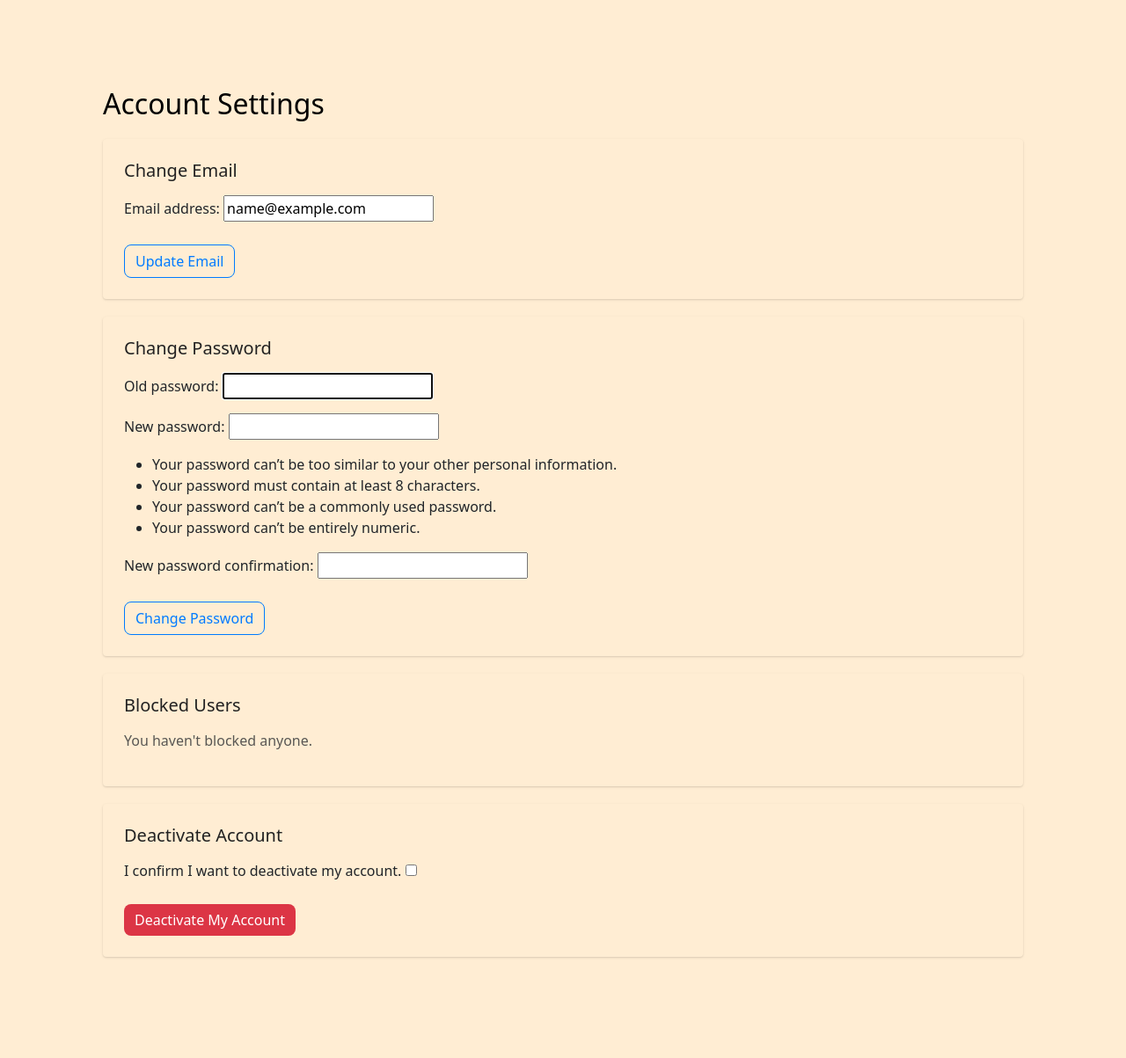
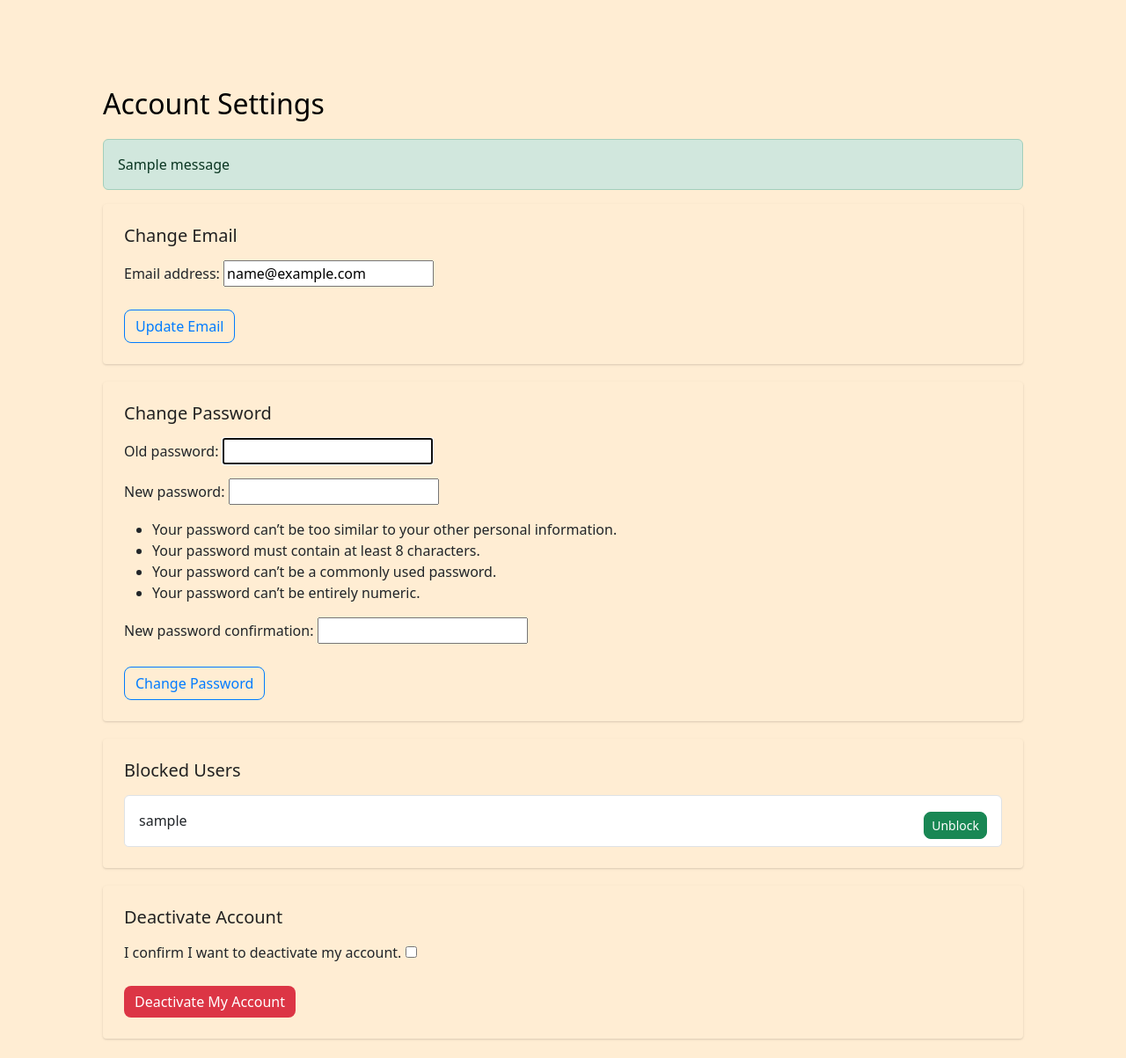
Before and after one commit to gcivil-nyu-org/team5-wed-spring25, a Django app: page /settings/ in a window 1280 px wide. Shown: the part 441-1644 px from the top of the page at 88% size. Run offline with Django 3.2, Linux system fonts and the light colour scheme; a user stored in the database is signed in; tables that the repository leaves empty hold one stand-in row (values such as "Sample post"); one stand-in notice (Sample message) is shown; some libraries are stand-ins or nearby versions.

Commit message:
blocked customer list and unblock customer functionality implemented in the settings page

```diff
--- a/CleanBites/_frontend/templates/settings.html
+++ b/CleanBites/_frontend/templates/settings.html
@@ -72,6 +72,14 @@
         <div class="settings-section">
           <h2>Account Settings</h2>
 
+          {% if messages %}
+            {% for message in messages %}
+              <div class="alert alert-success" role="alert">
+                {{ message }}
+              </div>
+            {% endfor %}
+          {% endif %}
+
           <!-- Change Email -->
           <div class="card p-4">
             <h5>Change Email</h5>
@@ -95,21 +103,21 @@
           <!-- Blocked Users -->
           <div class="card p-4">
             <h5>Blocked Users</h5>
-            {% if blocked_users %}
               <ul class="list-group">
-                {% for blocked in blocked_users %}
+                  {% for username in blocked_usernames %}
                     <li class="list-group-item d-flex justify-content-between align-items-center">
-                    {{ blocked.blocked_user.username }}
-                    <form method="post" action="{% url 'unblock_user' 'customer' blocked.blocked_user.username %}">
+                      {{ username }}
+                      <form method="post" action="{% url 'unblock_user' 'customer' username %}">
                         {% csrf_token %}
-                      <button class="btn btn-sm btn-success">Unblock</button>
+                        <button type="submit" class="btn btn-sm btn-success">Unblock</button>
                       </form>
+                    </li>
+                  {% empty %}
+                    <li class="list-group-item">
+                      <p class="text-muted mb-0">You haven't blocked anyone.</p>
                     </li>
                   {% endfor %}
                 </ul>
-            {% else %}
-              <p class="text-muted">You haven't blocked anyone.</p>
-            {% endif %}
               </div>
 
           <!-- Account Deactivation -->
--- a/CleanBites/_frontend/views.py
+++ b/CleanBites/_frontend/views.py
@@ -705,7 +705,7 @@ def unblock_user(request, user_type, username):
         blocker = Customer.objects.get(email=request.user.email)
     except Customer.DoesNotExist:
         messages.error(request, "Only customers may block/unblock other users.")
-        return redirect("home")
+        return redirect("user_settings")
     if user_type == "customer":
         target = get_object_or_404(Customer, username=username)
     # elif user_type == "restaurant":
@@ -714,8 +714,8 @@ def unblock_user(request, user_type, username):
         messages.error(request, "Invalid user type.")
         return redirect("home")
     blocker.blocked_customers.remove(target)
-    messages.success(request, f"You have unblocked {target}.")
-    return redirect("home")
+    messages.success(request, f"You have unblocked {target}({username}).")
+    return redirect("user_settings")
 
 
 @login_required(login_url="/login/")
@@ -1069,8 +1069,14 @@ def user_settings(request):
     email_form = EmailChangeForm(instance=user)
     password_form = PasswordChangeForm(user=user)
     deactivate_form = DeactivateAccountForm()
-    #blocked_users = BlockedUser.objects.filter(user=user)
 
+    blocked_customers = None
+    try:
+        curr_customer = Customer.objects.get(email=user.email)
+        blocked_customers = curr_customer.blocked_customers.all()
+        blocked_usernames = [customer.username for customer in blocked_customers]
+    except Customer.DoesNotExist:
+        pass
     if request.method == 'POST':
         if 'change_email' in request.POST:
             email_form = EmailChangeForm(request.POST, instance=user)
@@ -1100,7 +1106,7 @@ def user_settings(request):
         'email_form': email_form,
         'password_form': password_form,
         'deactivate_form': deactivate_form,
-        #'blocked_users': blocked_users,
+        'blocked_usernames': blocked_usernames,
     })
 # =====================================================================================
 # CSRF EXEMPT/PROTECTED VIEWS - need to update this later probably
```
Lines whose indentation alone changed are shown as unchanged.
